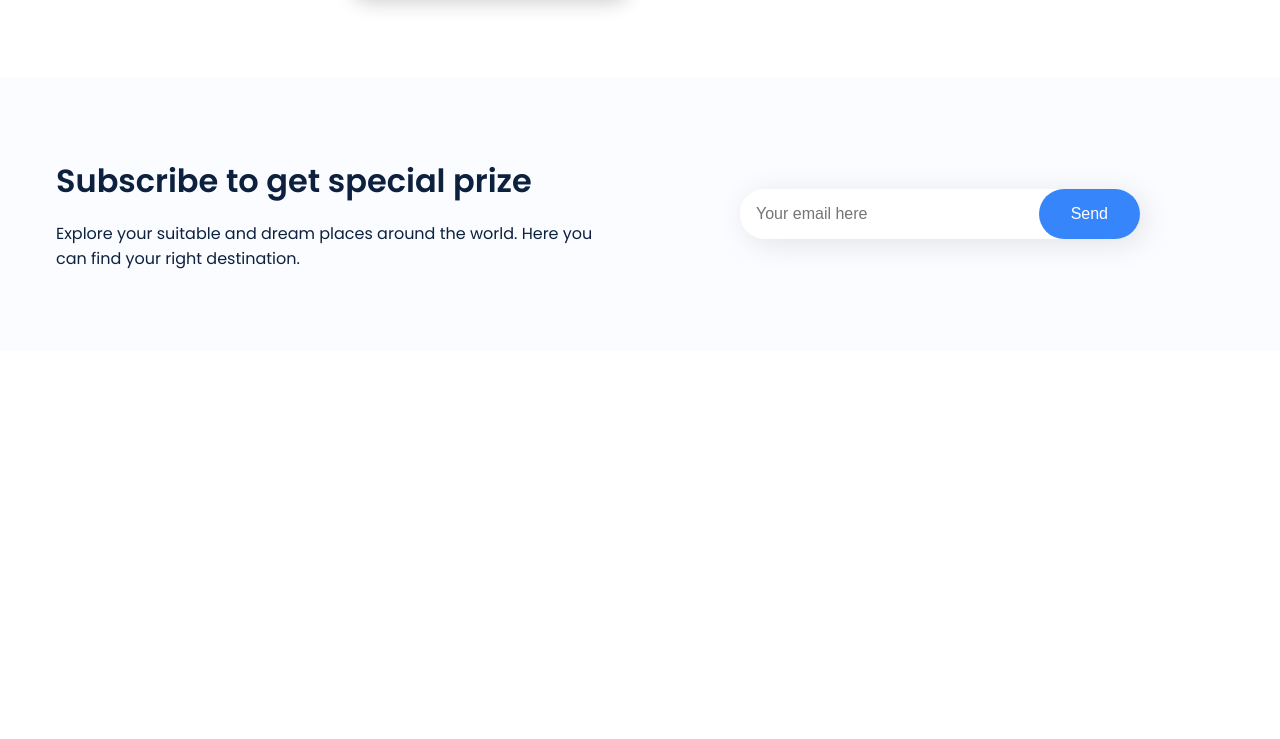
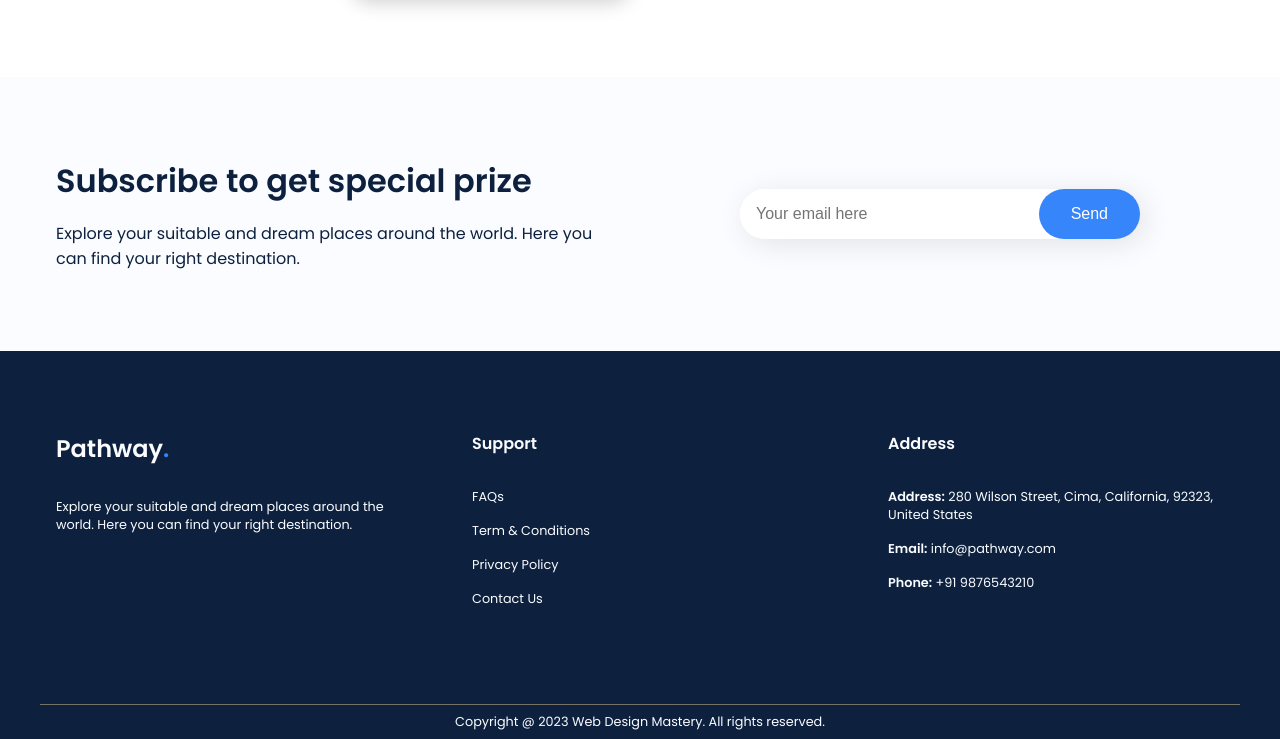
Before and after one commit to Nez27/practice-html-css, a plain HTML site: page index.html in a window 1280 px wide. Shown: the part 3042-3781 px from the top of the page. Before the commit the page ends 3393 px from the top, so only its background shows below. Drawn offline with nearby package versions, Linux system fonts and the light colour scheme.

Commit message:
Add code HTML/CSS - 20230625

```diff
--- a/css/style.css
+++ b/css/style.css
@@ -429,3 +429,55 @@ header {
   border-radius: 5rem;
   font-size: 1rem;
 }
+
+.footer {
+  background-color: var(--text-dark);
+}
+
+.footer__container {
+  display: grid;
+  grid-template-columns: repeat(3, 1fr);
+  gap: 5rem;
+  color: var(--secondary-color);
+}
+
+.footer__col h3 {
+  font-size: 1.5rem;
+  font-weight: 600;
+  margin-bottom: 2rem;
+}
+
+.footer__col h3 span {
+  color: var(--primary-color);
+}
+
+.footer__col p {
+  font-size: 0.8rem;
+  margin-bottom: 1rem;
+  cursor: pointer;
+  transition: 0.3s;
+}
+
+.footer__col p:hover {
+  color: var(--primary-color);
+}
+
+.footer__col p span {
+  font-weight: 600;
+}
+
+.footer__col h4 {
+  font-size: 1rem;
+  font-weight: 600;
+  margin-bottom: 2rem;
+}
+
+.footer__bar {
+  max-width: var(--max-width);
+  margin: auto;
+  padding: 0.5rem;
+  text-align: center;
+  font-size: 0.8rem;
+  color: var(--secondary-color);
+  border-top: 1px solid var(--text-light);
+}
--- a/index.html
+++ b/index.html
@@ -188,5 +188,36 @@
         </div>
       </div>
     </section>
+
+    <footer class="footer">
+      <div class="section__container footer__container">
+        <div class="footer__col">
+          <h3>Pathway<span>.</span></h3>
+          <p>
+            Explore your suitable and dream places around the world. Here you
+            can find your right destination.
+          </p>
+        </div>
+        <div class="footer__col">
+          <h4>Support</h4>
+          <p>FAQs</p>
+          <p>Term & Conditions</p>
+          <p>Privacy Policy</p>
+          <p>Contact Us</p>
+        </div>
+        <div class="footer__col">
+          <h4>Address</h4>
+          <p>
+            <span>Address:</span> 280 Wilson Street, Cima, California, 92323,
+            United States
+          </p>
+          <p><span>Email:</span> info@pathway.com</p>
+          <p><span>Phone:</span> +91 9876543210</p>
+        </div>
+      </div>
+      <div class="footer__bar">
+        Copyright &#64; 2023 Web Design Mastery. All rights reserved.
+      </div>
+    </footer>
   </body>
 </html>
```
